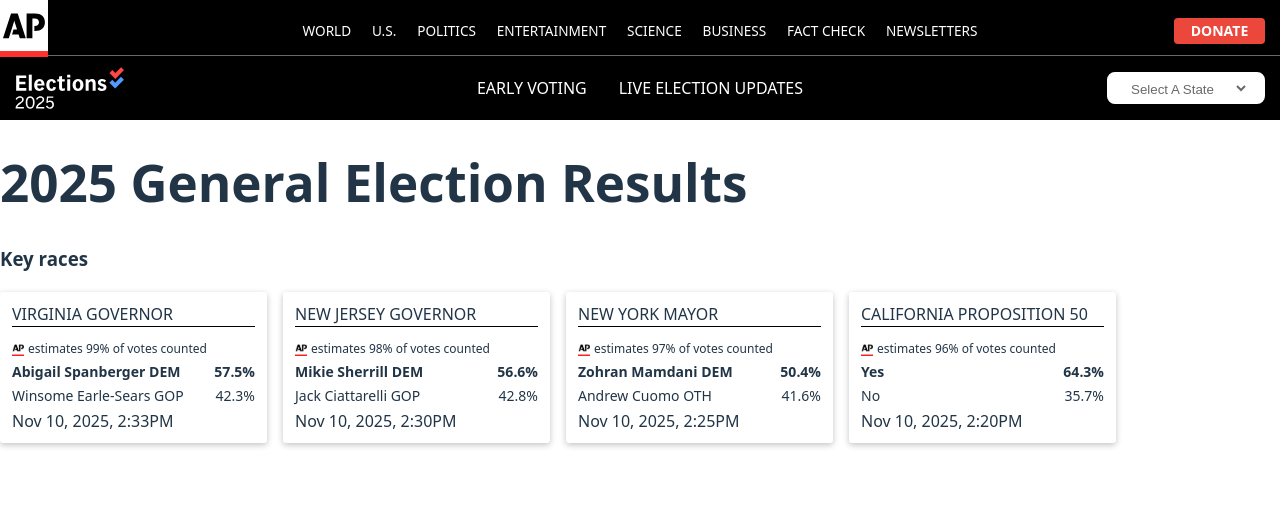
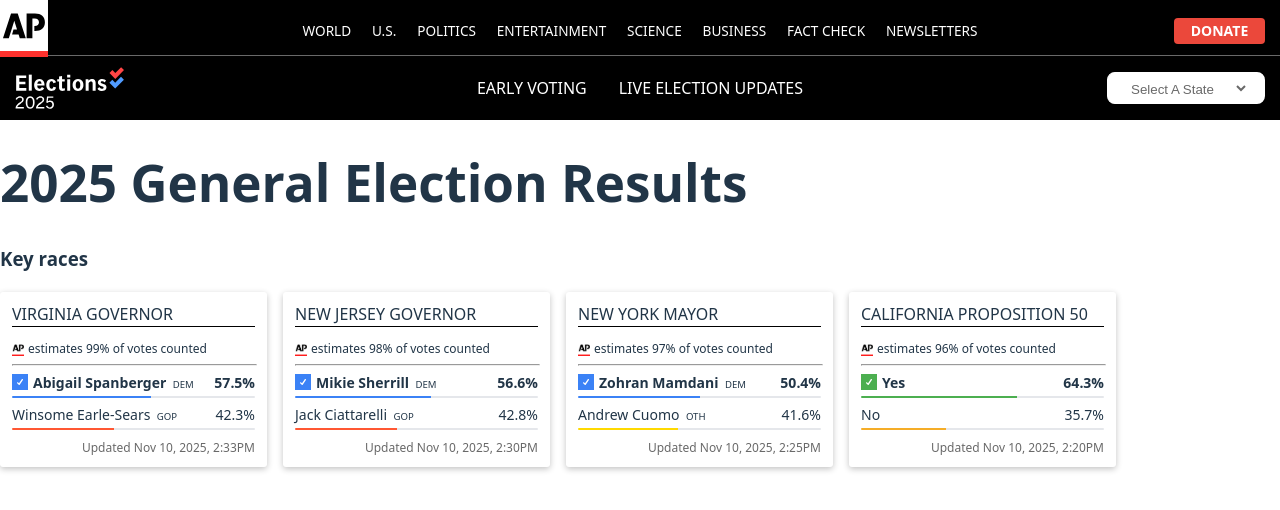
Before and after one commit to chen-luke/ap-news-election, a React (Vite) app: page / in a window 1280 px wide. Shown: the top 510 px of the page. Built offline with nearby package versions, Linux system fonts and the light colour scheme.

Commit message:
style: enhance RaceCard with new layout and visual elements for choices and vote counts

```diff
--- a/src/components/keyrace/RaceCard.tsx
+++ b/src/components/keyrace/RaceCard.tsx
@@ -100,13 +100,43 @@
           <APIcon src='./ap_icon_sm.png' alt='' />
           estimates {keyrace.voteEstimated} of votes counted
         </RaceCardVoteEstimate>
+        <HrStyle />
+
         {keyrace.choices.map((choice) => (
-          <RaceChoice key={choice.name} isBold={choice.isLeading}>
-            {choice.name} {choice.party ? `${choice.party}` : ''}{' '}
-            <div>{choice.votePercentage}</div>
-          </RaceChoice>
+          <div key={choice.name}>
+            <RaceChoice isBold={choice.isLeading}>
+              <div style={{ display: 'flex', alignItems: 'center' }}>
+                {choice.isLeading && (
+                  <LeadingIndicator viewBox='0 0 32 32'>
+                    <path fill={choice.partyColor} d='M0 0H32V32H0V0Z'></path>
+                    <path
+                      fill='white'
+                      d='M21.8041 12.0659L15.4647 21.4727C15.419 21.5766 15.3448 21.6656 15.2504 21.7296L14.9909 21.8972C14.9266 21.9394 14.8532 21.9662 14.7766 21.9754C14.6547 22.0082 14.5262 22.0082 14.4044 21.9754C14.14 21.9829 13.8798 21.9087 13.6599 21.7632C13.6043 21.6986 13.5397 21.6421 13.4681 21.5956L10.3774 18.7467C10.1356 18.5042 10 18.1771 10 17.8362C10 17.4954 10.1356 17.1682 10.3774 16.9257C10.6299 16.6834 10.9677 16.5479 11.3193 16.5479C11.6708 16.5479 12.0086 16.6834 12.2611 16.9257L14.0998 18.6685L19.5481 10.6024C19.7419 10.3085 20.0451 10.1025 20.3917 10.0293C20.7382 9.95603 21.1 10.0215 21.398 10.2113C21.6891 10.413 21.8927 10.716 21.968 11.0598C22.0433 11.4036 21.9847 11.7629 21.8041 12.0659Z'
+                    ></path>
+                  </LeadingIndicator>
+                )}
+                <div style={{ display: 'flex', alignItems: 'baseline' }}>
+                  {choice.name}
+                  <div
+                    style={{
+                      fontWeight: '300',
+                      fontSize: '0.6rem',
+                      paddingLeft: '0.4rem',
+                    }}
+                  >
+                    {choice.party ? `${choice.party}` : ''}{' '}
+                  </div>
+                </div>
+              </div>
+              <div>{choice.votePercentage}</div>
+            </RaceChoice>
+            <VoteCountsBar
+              progress={parseInt(choice.votePercentage)}
+              color={choice.partyColor}
+            />
+          </div>
         ))}
-        <div>{keyrace.lastUpdated}</div>
+        <LastUpdated>Updated {keyrace.lastUpdated}</LastUpdated>
       </RaceCardSummary>
     </RaceCardContainer>
   );
```
